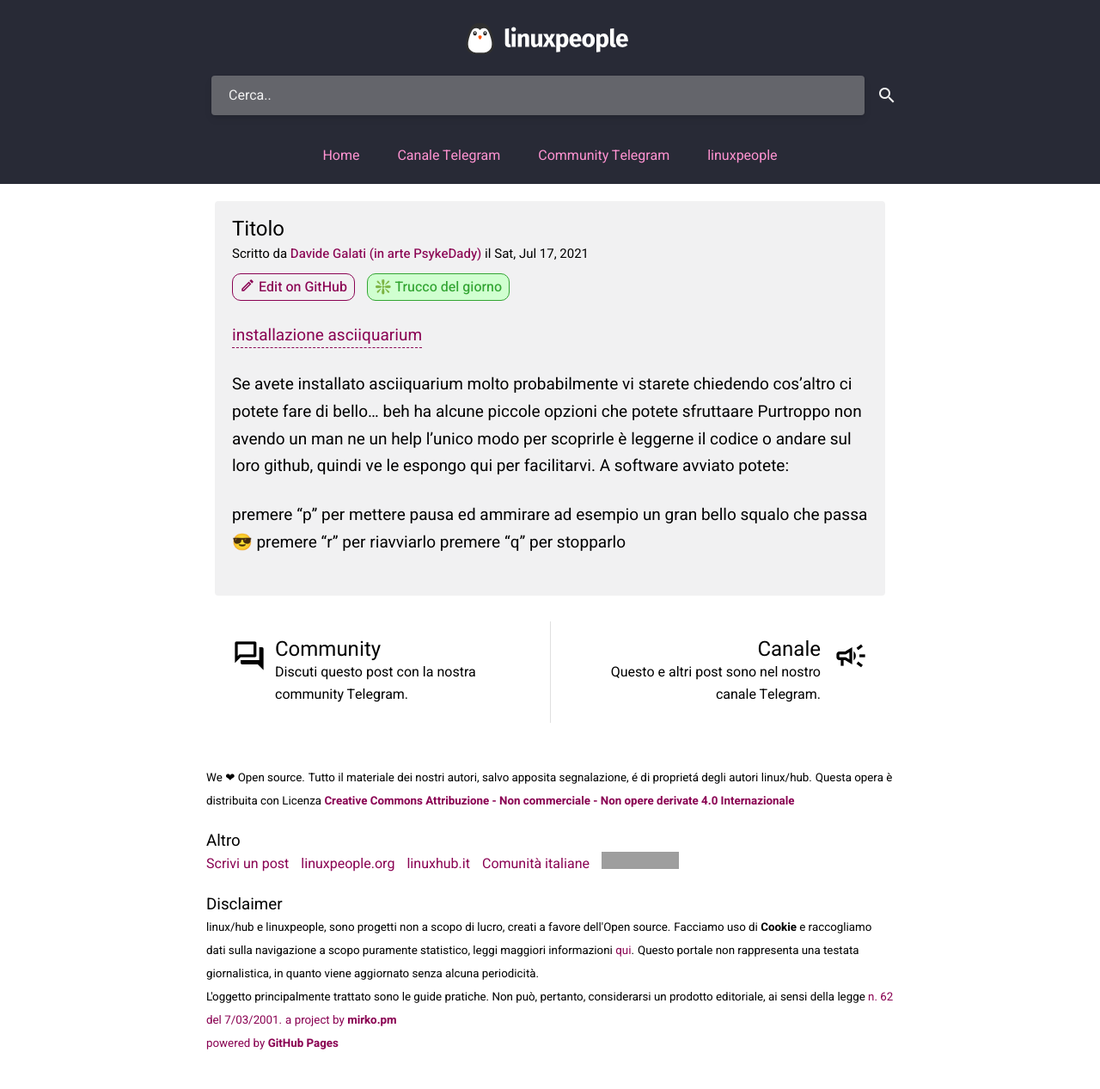
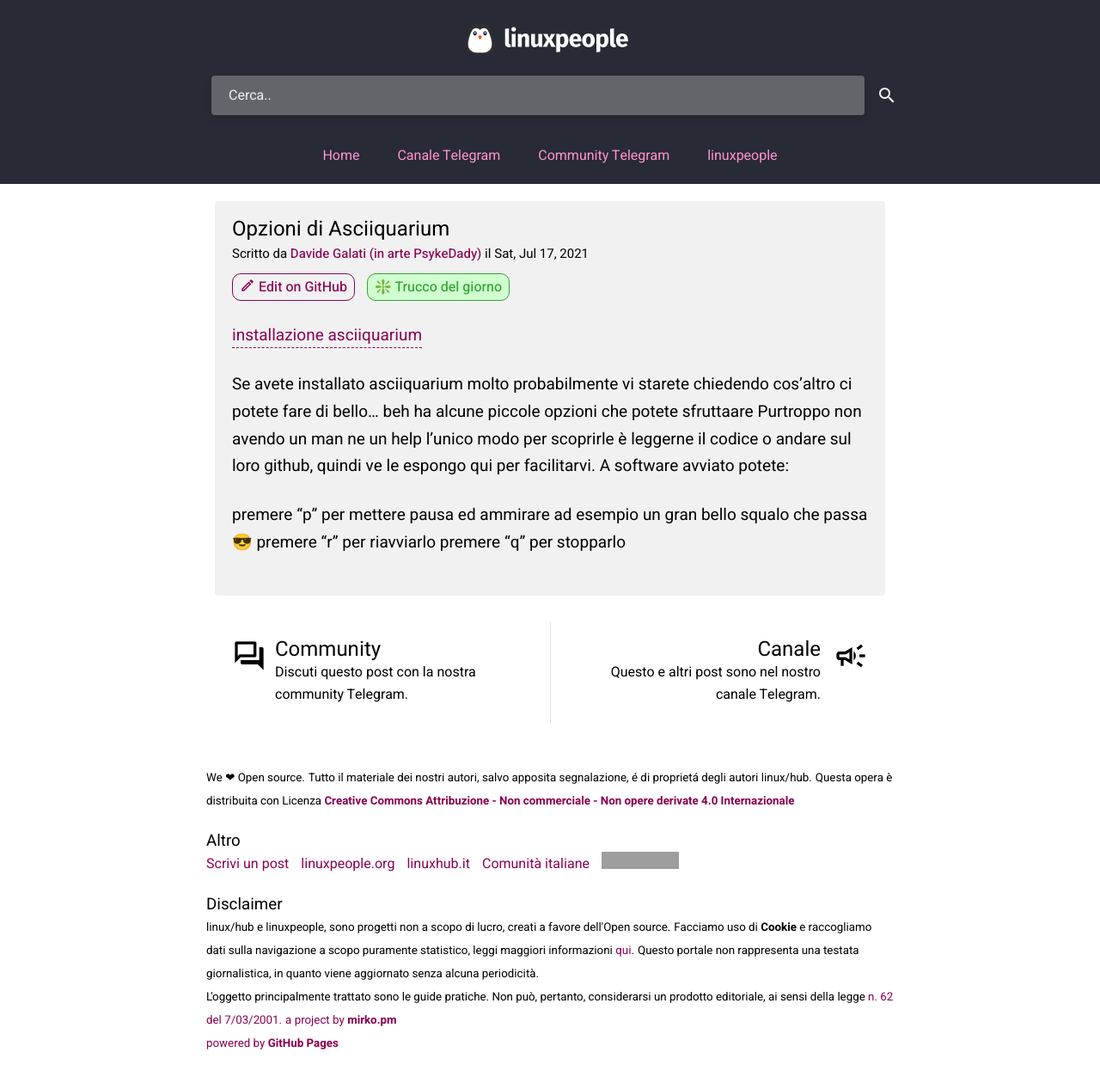
Before and after one commit to linuxhubit/linuxpeople_feed, a Jekyll site: the page built from _posts/trick/2021-07-17-asciiquarium-opzioni.md, in a window 1280 px wide. Shown: the whole page at 86% size. Built offline with Jekyll 4.4.1, drawn with Linux system fonts in a browser that asks for light colours; grey boxes are pictures that could not be loaded.

Commit message:
fix trucco

```diff
--- a/_posts/trick/2021-07-17-asciiquarium-opzioni.md
+++ b/_posts/trick/2021-07-17-asciiquarium-opzioni.md
@@ -1,7 +1,7 @@
 ---
-title: 'Titolo'
-description: "descrizione post"
-date: aaaa-mm-gg 11:00
+title: 'Opzioni di Asciiquarium'
+description: "avete provato le opzioni di asciiquarium?"
+date: 2021-07-17 11:00
 layout: post
 author: Davide Galati (in arte PsykeDady)
 author_github: PsykeDady
```
